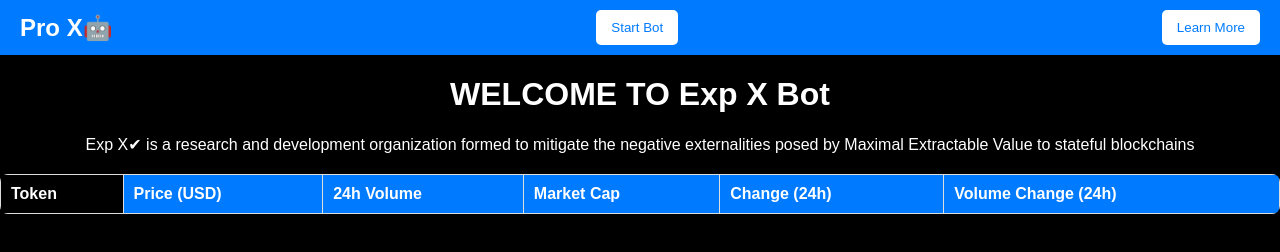
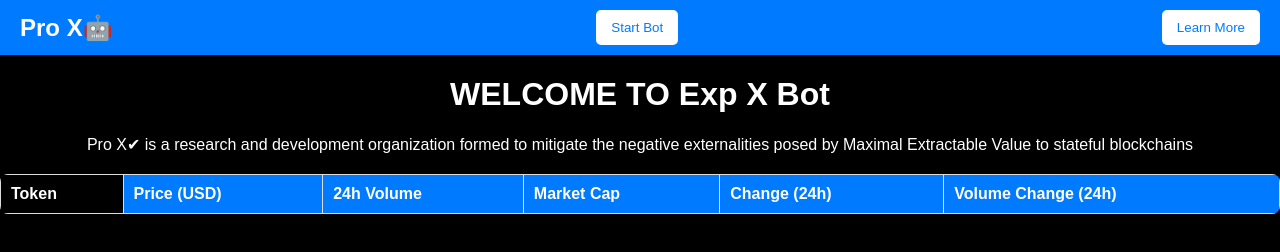
Before and after one commit to Herrycode-ui/Expbot, a plain HTML site: page index.html in a window 1280 px wide. Drawn offline with Linux system fonts and the light colour scheme; no server answers; a script that the page names is missing.

Commit message:
Update index.html

```diff
--- a/index.html
+++ b/index.html
@@ -18,7 +18,7 @@
     </nav>
 
     <h1 style="color: white; text-align: center;">WELCOME TO Exp X Bot</h1>
-    <P style="color: white; text-align: center;">Exp X✔ is a research and development organization formed to mitigate the negative externalities posed by Maximal Extractable Value  to stateful blockchains</P>
+    <P style="color: white; text-align: center;">Pro X✔ is a research and development organization formed to mitigate the negative externalities posed by Maximal Extractable Value  to stateful blockchains</P>
 
 
 
```
